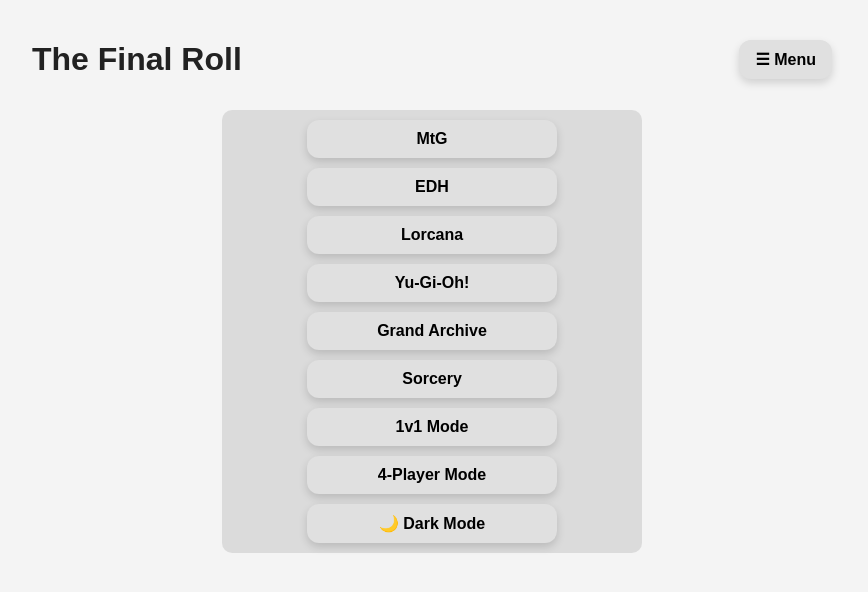
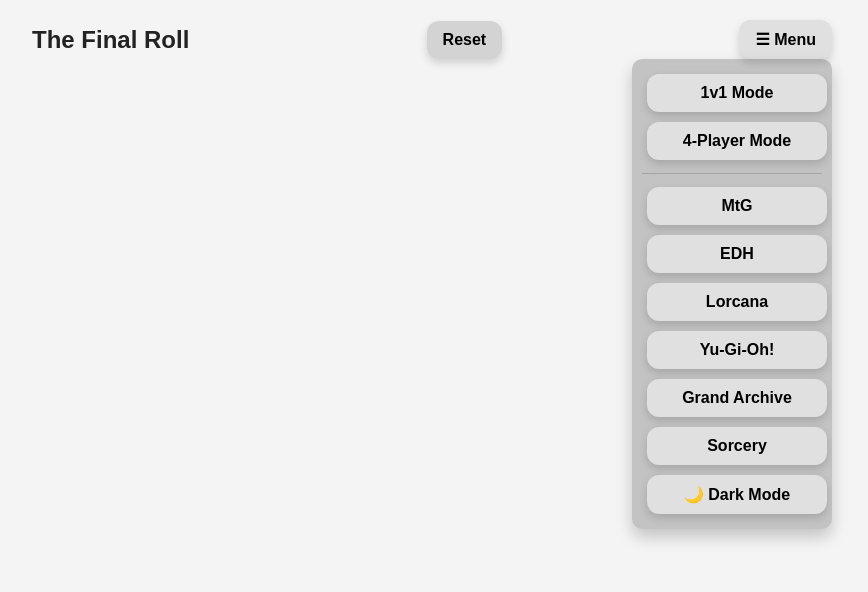
Before and after one commit to Mbani625/The-Final-Roll, a plain HTML site: page index.html in a window 1280 px wide. Both pictures are taken after a click on the button "☰ Menu". Shown: the whole page, without its empty margins (208-1076 px from the left). Drawn offline with Linux system fonts and the light colour scheme.

Commit message:
layout update

```diff
--- a/index.html
+++ b/index.html
@@ -1,30 +1,53 @@
 <!DOCTYPE html>
 <html lang="en">
   <head>
-    <meta charset="UTF-8">
-    <meta name="viewport" content="width=device-width, initial-scale=1.0">
+    <meta charset="UTF-8" />
+    <meta name="viewport" content="width=device-width, initial-scale=1.0" />
     <title>The Final Roll</title>
-    <link rel="stylesheet" href="styles.css">
+    <link rel="stylesheet" href="styles.css" />
   </head>
   <body>
     <div class="container">
-        <header>
-            <h1>The Final Roll</h1>
+      <header class="site-header">
+        <h1 class="site-title">The Final Roll</h1>
+        <button id="reset-game" class="reset-button">Reset</button>
+        <div class="menu-wrapper">
           <button id="menu-toggle" class="menu-button">☰ Menu</button>
+          <div id="menu-container" class="menu">
+            <button class="game-mode-button" onclick="initializeGame(2)">
+              1v1 Mode
+            </button>
+            <button class="game-mode-button" onclick="initializeGame(4)">
+              4-Player Mode
+            </button>
+            <hr class="menu-separator" />
+            <button class="game-mode-button" onclick="setGameMode('mtg')">
+              MtG
+            </button>
+            <button class="game-mode-button" onclick="setGameMode('edh')">
+              EDH
+            </button>
+            <button class="game-mode-button" onclick="setGameMode('lorcana')">
+              Lorcana
+            </button>
+            <button class="game-mode-button" onclick="setGameMode('yugioh')">
+              Yu-Gi-Oh!
+            </button>
+            <button
+              class="game-mode-button"
+              onclick="setGameMode('grand_archive')"
+            >
+              Grand Archive
+            </button>
+            <button class="game-mode-button" onclick="setGameMode('sorcery')">
+              Sorcery
+            </button>
+            <button id="dark-mode-toggle" class="game-mode-button">
+              🌙 Dark Mode
+            </button>
+          </div>
+        </div>
       </header>
-
-        <!-- Collapsible Menu -->
-        <div id="menu-container" class="menu">
-            <button class="game-mode-button" onclick="setGameMode('mtg')">MtG</button>
-            <button class="game-mode-button" onclick="setGameMode('edh')">EDH</button>
-            <button class="game-mode-button" onclick="setGameMode('lorcana')">Lorcana</button>
-            <button class="game-mode-button" onclick="setGameMode('yugioh')">Yu-Gi-Oh!</button>
-            <button class="game-mode-button" onclick="setGameMode('grand_archive')">Grand Archive</button>
-            <button class="game-mode-button" onclick="setGameMode('sorcery')">Sorcery</button>
-            <button class="game-mode-button" onclick="initializeGame(2)">1v1 Mode</button>
-            <button class="game-mode-button" onclick="initializeGame(4)">4-Player Mode</button>
-            <button id="dark-mode-toggle" class="game-mode-button">🌙 Dark Mode</button>
-        </div>
 
       <div id="players-container" class="players-grid"></div>
     </div>
--- a/script.js
+++ b/script.js
@@ -2,7 +2,9 @@ document.addEventListener("DOMContentLoaded", () => {
   if (localStorage.getItem("darkMode") === "true") {
     document.body.classList.add("dark-mode");
   }
-    document.getElementById("dark-mode-toggle").addEventListener("click", toggleDarkMode);
+  document
+    .getElementById("dark-mode-toggle")
+    .addEventListener("click", toggleDarkMode);
   document.getElementById("menu-toggle").addEventListener("click", toggleMenu);
 });
 
@@ -16,8 +18,23 @@ const gameModes = {
   lorcana: 0,
   yugioh: 8000,
   grand_archive: 30, // Default value for Grand Archive
-    sorcery: 20
+  sorcery: 20,
 };
+
+let currentGameMode = "yugioh"; // Default on load
+
+function setGameMode(mode) {
+  if (gameModes[mode] !== undefined) {
+    currentGameMode = mode;
+    document.querySelectorAll(".life-total").forEach((lifeElement) => {
+      lifeElement.textContent = gameModes[mode];
+    });
+  }
+}
+
+document.getElementById("reset-game").addEventListener("click", () => {
+  setGameMode(currentGameMode);
+});
 
 function initializeGame(playerCount) {
   const container = document.getElementById("players-container");
@@ -77,8 +94,12 @@ function openLifeInput(playerId) {
         <h3>Adjust Life</h3>
         <input type="text" id="life-input-${playerId}" value="" readonly>
         <div class="calculator-buttons">
-            ${[1, 2, 3, 4, 5, 6, 7, 8, 9, 0].map(num =>
-                `<button class="calc-button" onclick="appendToLifeInput(${playerId}, '${num}')">${num}</button>`).join('')}
+            ${[1, 2, 3, 4, 5, 6, 7, 8, 9, 0]
+              .map(
+                (num) =>
+                  `<button class="calc-button" onclick="appendToLifeInput(${playerId}, '${num}')">${num}</button>`
+              )
+              .join("")}
         </div>
         <div class="popup-actions">
             <button class="calc-button" onclick="applyLifeChange(${playerId}, -1)">-</button>
@@ -86,7 +107,7 @@ function openLifeInput(playerId) {
             <button class="popup-close" onclick="closeExistingPopups()">Close</button>
         </div>
     `;
-    document.body.appendChild(popup);
+  document.querySelector(".container").appendChild(popup);
 }
 
 function appendToLifeInput(playerId, number) {
@@ -106,22 +127,18 @@ function applyLifeChange(playerId, operation) {
 }
 
 function closeExistingPopups() {
-    document.querySelectorAll(".life-input-popup").forEach(popup => popup.remove());
+  document
+    .querySelectorAll(".life-input-popup")
+    .forEach((popup) => popup.remove());
 }
 
 function adjustLife(playerId, amount) {
-    const lifeElement = document.querySelector(`[data-player-id="${playerId}"] .life-total`);
+  const lifeElement = document.querySelector(
+    `[data-player-id="${playerId}"] .life-total`
+  );
   let newLife = parseInt(lifeElement.textContent) + amount;
   if (newLife < 0) newLife = 0;
   lifeElement.textContent = newLife;
-}
-
-function setGameMode(mode) {
-    if (gameModes[mode] !== undefined) {
-        document.querySelectorAll(".life-total").forEach(lifeElement => {
-            lifeElement.textContent = gameModes[mode];
-        });
-    }
 }
 
 // Rapidly Adjust Life on Hold (Now Works on PC & Mobile)
@@ -187,5 +204,8 @@ function changeLife(playerId, amount) {
 
 function toggleDarkMode() {
   document.body.classList.toggle("dark-mode");
-    localStorage.setItem("darkMode", document.body.classList.contains("dark-mode"));
+  localStorage.setItem(
+    "darkMode",
+    document.body.classList.contains("dark-mode")
+  );
 }
--- a/styles.css
+++ b/styles.css
@@ -16,10 +16,24 @@ body {
 }
 
 header {
+  position: relative;
+  margin-bottom: 10px;
+  z-index: 101;
+  background-color: inherit;
+}
+
+.site-header {
   display: flex;
   justify-content: space-between;
   align-items: center;
-    margin-bottom: 10px;
+  position: relative;
+  z-index: 10;
+}
+
+/* Keep title and button layout clean */
+.site-title {
+  font-size: 1.5em;
+  margin: 0;
 }
 
 /* Dark Mode */
@@ -28,26 +42,57 @@ header {
   color: #f4f4f4;
 }
 
-/* Collapsible Menu */
-.menu {
-    display: none;
-    flex-wrap: wrap;
-    justify-content: center;
-    gap: 10px;
-    margin-bottom: 15px;
-    padding: 10px;
-    background: rgba(0, 0, 0, 0.1);
-    border-radius: 10px;
-    transition: all 0.3s ease-in-out;
+.reset-button {
+  padding: 10px 16px;
+  font-size: 1em;
+  font-weight: bold;
+  border: none;
+  background: #d3d3d3;
+  cursor: pointer;
+  border-radius: 12px;
+  transition: all 0.2s ease-in-out;
+  box-shadow: 0px 4px 8px rgba(0, 0, 0, 0.15);
+  margin: 0 10px;
 }
 
+.reset-button:hover {
+  transform: translateY(-2px);
+  background-color: #bbb;
+}
+
+.dark-mode .reset-button {
+  background: #555;
+  color: white;
+}
+
+/* Wrap the menu button and menu content together */
+.menu-wrapper {
+  position: relative;
+  display: flex;
+  flex-direction: column;
+  align-items: flex-end; /* align menu to the right edge of the button */
+}
+
+/* Actual dropdown menu */
+.menu {
+  position: absolute;
+  top: 100%; /* position directly below the menu button */
+  right: 0;
+  display: none;
+  flex-direction: column;
+  align-items: stretch;
+  background: rgba(0, 0, 0, 0.2);
+  padding: 10px;
+  border-radius: 10px;
+  z-index: 100;
+  min-width: 180px;
+  box-shadow: 0 8px 16px rgba(0, 0, 0, 0.2);
+  overflow: hidden;
+}
+
+/* Show dropdown */
 .menu.active {
   display: flex;
-    flex-direction: column;
-    align-items: center;
-    max-width: 400px;
-    margin: auto;
-    padding: 10px;
 }
 
 /* Menu Button */
@@ -73,8 +118,23 @@ header {
   color: white;
 }
 
+.menu-separator {
+  width: 100%;
+  border: none;
+  height: 1px;
+  background-color: #888;
+  margin: 8px 0;
+  opacity: 0.5;
+}
+
+.dark-mode .menu-separator {
+  background-color: #ccc;
+  opacity: 0.3;
+}
+
 /* Game Mode Buttons Inside Menu */
 .game-mode-button {
+  margin: 5px;
   padding: 10px 16px;
   font-size: 1em;
   font-weight: bold;
@@ -244,18 +304,18 @@ header {
 
 /* Life Adjustment Pop-up */
 .life-input-popup {
-    display: block;
-    position: fixed;
-    top: 50%;
+  position: absolute;
+  top: 250px; /* or adjust based on your header height */
   left: 50%;
   transform: translate(-50%, -50%);
-    background: white;
+  background: #222;
   padding: 20px;
-    border-radius: 10px;
-    box-shadow: 0px 4px 8px rgba(0, 0, 0, 0.2);
-    z-index: 1000;
+  border-radius: 15px;
+  box-shadow: 0px 6px 18px rgba(0, 0, 0, 0.4);
+  z-index: 9999; /* force it above everything */
   text-align: center;
   width: 250px;
+  color: #fff;
 }
 
 .dark-mode .life-input-popup {
@@ -349,7 +409,8 @@ header {
     justify-content: center;
   }
 
-    .icon-button, .life-adjust-button {
+  .icon-button,
+  .life-adjust-button {
     width: 30px;
     height: 30px;
   }
```
Lines whose indentation alone changed are shown as unchanged.
